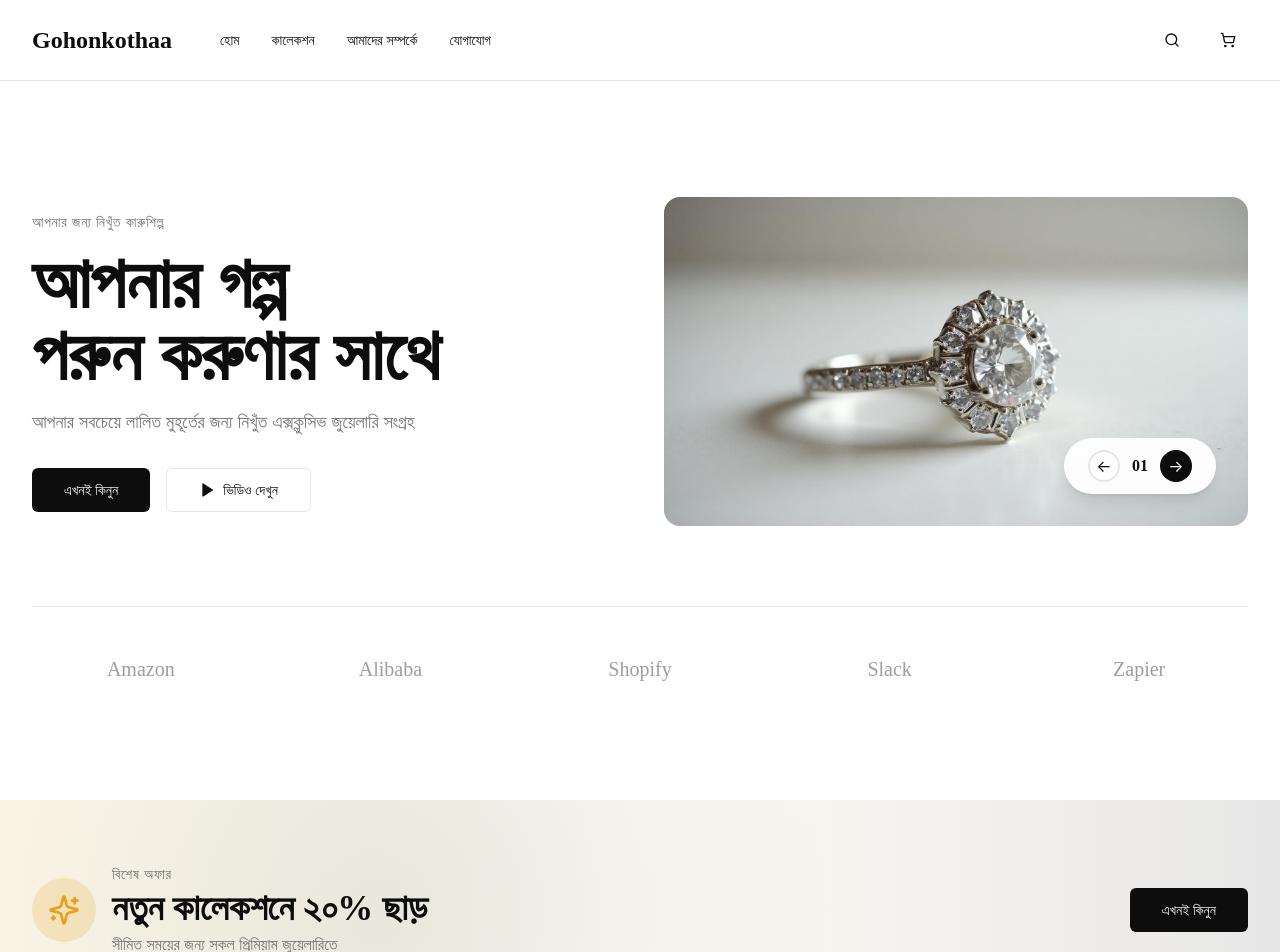
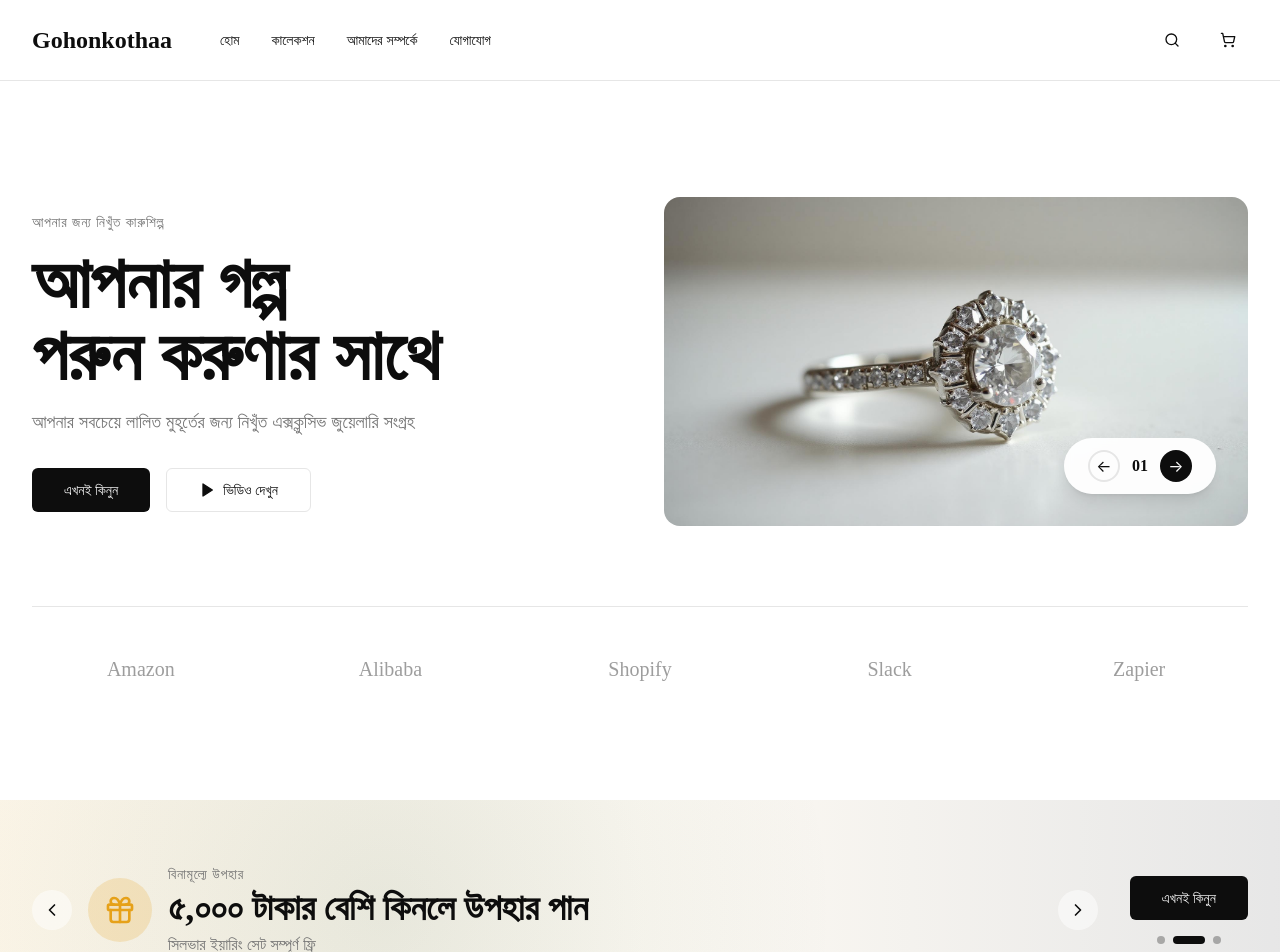
Before and after one commit to MrRoni1q100/gohonkothaa, a React (Vite) app: page / in a window 1280 px wide. Shown: the top 952 px of the page. Built offline with nearby package versions, Linux system fonts and the light colour scheme; the HTML template or start-up script is replaced by a standard one.

Commit message:
Fix banner slider

```diff
--- a/src/components/PromoBanner.tsx
+++ b/src/components/PromoBanner.tsx
@@ -1,32 +1,106 @@
-import { Sparkles } from "lucide-react";
+import { Sparkles, Gift, Award, ChevronLeft, ChevronRight } from "lucide-react";
 import { Button } from "@/components/ui/button";
+import { useState, useEffect } from "react";
+
+const promos = [
+  {
+    icon: Sparkles,
+    label: "বিশেষ অফার",
+    title: "নতুন কালেকশনে ২০% ছাড়",
+    description: "সীমিত সময়ের জন্য সকল প্রিমিয়াম জুয়েলারিতে",
+  },
+  {
+    icon: Gift,
+    label: "বিনামূল্যে উপহার",
+    title: "৫,০০০ টাকার বেশি কিনলে উপহার পান",
+    description: "সিলভার ইয়ারিং সেট সম্পূর্ণ ফ্রি",
+  },
+  {
+    icon: Award,
+    label: "প্রিমিয়াম সার্ভিস",
+    title: "ফ্রি হোম ডেলিভারি ও রিটার্ন",
+    description: "সব অর্ডারে বিনামূল্যে ডেলিভারি ও ৩০ দিনের রিটার্ন",
+  },
+];
 
 const PromoBanner = () => {
+  const [currentSlide, setCurrentSlide] = useState(0);
+
+  useEffect(() => {
+    const interval = setInterval(() => {
+      setCurrentSlide((prev) => (prev + 1) % promos.length);
+    }, 5000);
+    return () => clearInterval(interval);
+  }, []);
+
+  const nextSlide = () => {
+    setCurrentSlide((prev) => (prev + 1) % promos.length);
+  };
+
+  const prevSlide = () => {
+    setCurrentSlide((prev) => (prev - 1 + promos.length) % promos.length);
+  };
+
+  const currentPromo = promos[currentSlide];
+  const Icon = currentPromo.icon;
+
   return (
     <section className="relative overflow-hidden bg-gradient-to-r from-accent/10 via-accent/5 to-primary/10 py-16">
       <div className="absolute inset-0 bg-[radial-gradient(circle_at_30%_50%,rgba(40,80,50,0.1),transparent_50%)]"></div>
       <div className="container mx-auto px-4 lg:px-8 relative z-10">
         <div className="flex flex-col md:flex-row items-center justify-between gap-8">
-          <div className="flex items-center gap-4">
-            <div className="bg-accent/20 p-4 rounded-full">
-              <Sparkles className="h-8 w-8 text-accent" />
+          <div className="flex items-center gap-4 flex-1">
+            <button
+              onClick={prevSlide}
+              className="hidden md:flex items-center justify-center w-10 h-10 rounded-full bg-background/50 hover:bg-background/80 transition-colors"
+              aria-label="Previous"
+            >
+              <ChevronLeft className="h-5 w-5" />
+            </button>
+
+            <div className="flex items-center gap-4 flex-1 min-w-0">
+              <div className="bg-accent/20 p-4 rounded-full shrink-0">
+                <Icon className="h-8 w-8 text-accent" />
               </div>
-            <div>
+              <div className="min-w-0">
                 <p className="text-sm uppercase tracking-wider text-muted-foreground mb-1">
-                বিশেষ অফার
+                  {currentPromo.label}
                 </p>
-              <h3 className="text-3xl lg:text-4xl font-serif font-bold">
-                নতুন কালেকশনে ২০% ছাড়
+                <h3 className="text-2xl lg:text-4xl font-serif font-bold truncate">
+                  {currentPromo.title}
                 </h3>
                 <p className="text-muted-foreground mt-1">
-                সীমিত সময়ের জন্য সকল প্রিমিয়াম জুয়েলারিতে
+                  {currentPromo.description}
                 </p>
               </div>
             </div>
 
+            <button
+              onClick={nextSlide}
+              className="hidden md:flex items-center justify-center w-10 h-10 rounded-full bg-background/50 hover:bg-background/80 transition-colors"
+              aria-label="Next"
+            >
+              <ChevronRight className="h-5 w-5" />
+            </button>
+          </div>
+
+          <div className="flex flex-col items-center gap-4">
             <Button size="lg" className="bg-primary hover:bg-primary/90 text-primary-foreground shrink-0">
               এখনই কিনুন
             </Button>
+            <div className="flex gap-2">
+              {promos.map((_, index) => (
+                <button
+                  key={index}
+                  onClick={() => setCurrentSlide(index)}
+                  className={`h-2 rounded-full transition-all ${
+                    index === currentSlide ? "w-8 bg-primary" : "w-2 bg-primary/30"
+                  }`}
+                  aria-label={`Go to slide ${index + 1}`}
+                />
+              ))}
+            </div>
+          </div>
         </div>
       </div>
     </section>
```
Lines whose indentation alone changed are shown as unchanged.
